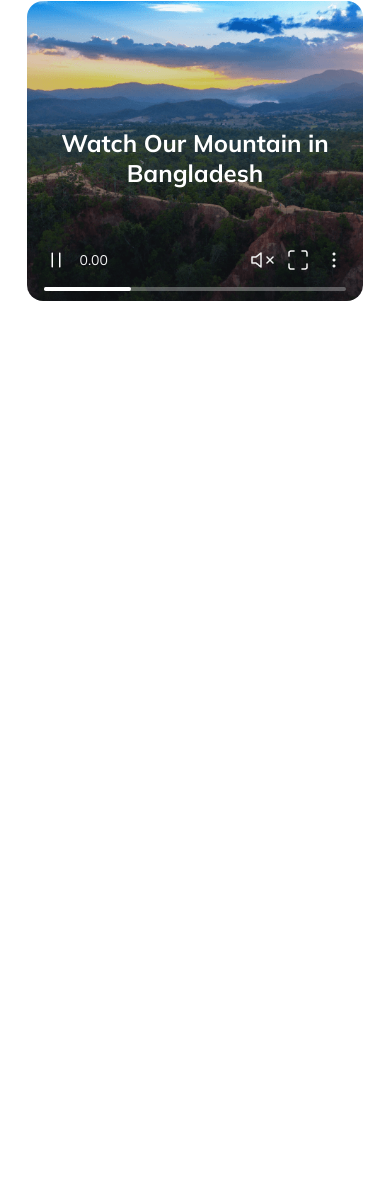
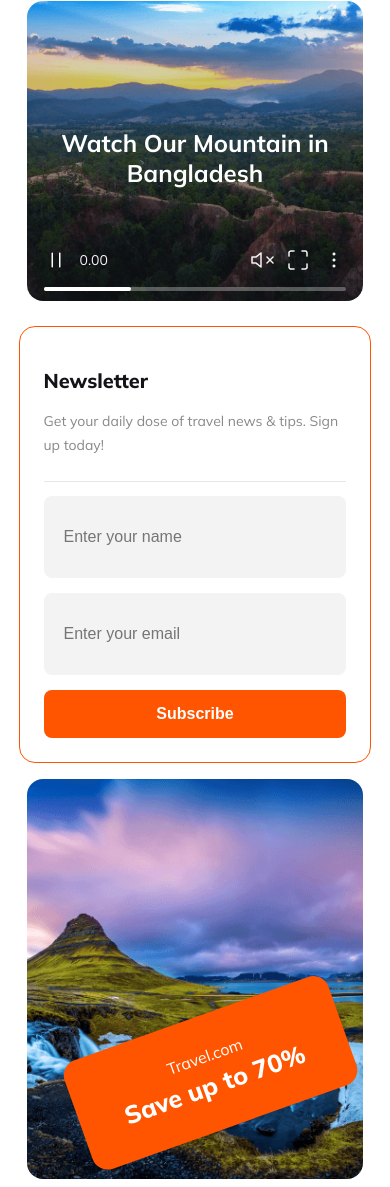
Before and after one commit to A1-mamun/See-Unseen, a plain HTML site: page index.html in a window 390 px wide. Shown: the part 7582-8769 px from the top of the page. Before the commit the page ends 7908 px from the top, so only its background shows below. Drawn offline with Linux system fonts and the light colour scheme.

Commit message:
newsletter section done

```diff
--- a/index.html
+++ b/index.html
@@ -295,6 +295,23 @@
 
             </div>
         </section>
+        <section class="newsletter-container">
+            <div class="newsletter-content">
+                <h1 class="card-title">Newsletter</h1>
+                <p class="card-description">Get your daily dose of travel news & tips. Sign up today!</p>
+                <form>
+                    <input type="text" placeholder="Enter your name">
+                    <input type="email" placeholder="Enter your email">
+                    <button class="btn-tomato">Subscribe</button>
+                </form>
+            </div>
+            <div class="newsletter-img">
+                <div class="newsletter-discount">
+                    <h2>Travel.com</h2>
+                    <h1>Save up to 70%</h1>
+                </div>
+            </div>
+        </section>
     </main>
     <footer>
 
--- a/styles/style.css
+++ b/styles/style.css
@@ -545,6 +545,84 @@ select {
     align-items: center;
 }
 
+/* newsletter section styles */
+.newsletter-content {
+    border-radius: 16px;
+    border: 1px solid var(--tomato);
+    padding: 40px;
+}
+
+.newsletter-content p {
+    border-bottom: 1px solid rgba(19, 19, 24, 0.1);
+    padding-bottom: 24px;
+}
+
+.newsletter-content form {
+    display: flex;
+    flex-direction: column;
+}
+
+.newsletter-content input {
+    border-radius: 8px;
+    background: rgba(19, 19, 24, 0.05);
+    font-size: 16px;
+    font-weight: 400;
+    color: var(--light-dark);
+    margin-bottom: 15px;
+    width: calc(100% - 20px);
+    padding: 15px 0 15px 20px;
+}
+
+.newsletter-container {
+    width: 80%;
+    display: flex;
+    gap: 24px;
+    justify-content: space-between;
+    align-items: center;
+    margin: 0 auto;
+}
+
+.newsletter-img {
+    width: 65%;
+    height: 480px;
+    background-image: url("../Images/Rectangle\ 8\ \(1\).png");
+    background-repeat: no-repeat;
+    background-size: cover;
+    background-position: center;
+    border-radius: 16px;
+
+}
+
+.newsletter-discount {
+    width: 300px;
+    height: 70px;
+    background: var(--tomato);
+    padding: 30px 40px;
+    border-radius: 16px;
+    position: relative;
+    top: calc(100% - (130px));
+    left: calc(100% - (360px));
+    transform: rotate(-19.628deg);
+    transform-origin: bottom left;
+}
+
+.newsletter-discount h1 {
+    color: var(--white);
+    font-size: 32px;
+    font-weight: 800;
+    margin: 0;
+    text-align: center;
+}
+
+.newsletter-discount h2 {
+    color: var(--white);
+    text-align: center;
+    font-size: 24px;
+    font-weight: 400;
+    margin-top: 0;
+    margin-bottom: 4px;
+}
+
 /* Rsponsive Styles */
 
 /* Mobile Device */
@@ -753,7 +831,39 @@ select {
     .perfect-place .section-title {
         width: 230px;
     }
+
     .perfect-place-img {
-    height: 300px;
+        height: 300px;
+    }
+
+    .newsletter-container {
+        width: 90%;
+        gap: 16px;
+        flex-direction: column;
+    }
+
+    .newsletter-content {
+        width: 90%;
+        padding: 24px;
+    }
+
+    .newsletter-img {
+        width: 100%;
+        height: 400px;
+    }
+
+    .newsletter-discount {
+        width: 200px;
+        height: 55px;
+        top: calc(100% - (120px));
+        left: calc(100% - (265px));
+    }
+
+    .newsletter-discount h1 {
+        font-size: 25px;
+    }
+
+    .newsletter-discount h2 {
+        font-size: 16px;
+    }
 }
-}
```
